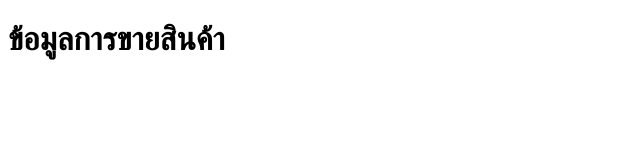
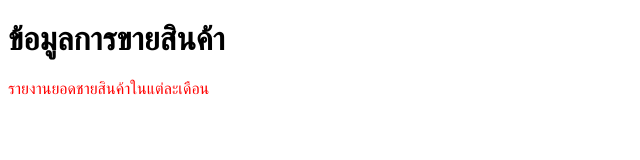
Before and after one commit to Rachata-Phetcharat/git-and-github, a plain HTML site: page index.html in a window 1280 px wide. Shown: the whole page, without its empty margins (0-640 px from the left). Drawn offline with Linux system fonts and the light colour scheme.

Commit message:
report sale

```diff
--- a/index.html
+++ b/index.html
@@ -4,8 +4,14 @@
     <meta charset="UTF-8">
     <meta name="viewport" content="width=device-width, initial-scale=1.0">
     <title>Document</title>
+    <style>
+        p{
+            color: red;
+        }
+    </style>
 </head>
 <body>
     <h1>ข้อมูลการขายสินค้า</h1>
+    <p>รายงานยอดชายสินค้าในแต่ละเดือน</p>
 </body>
 </html>
```
